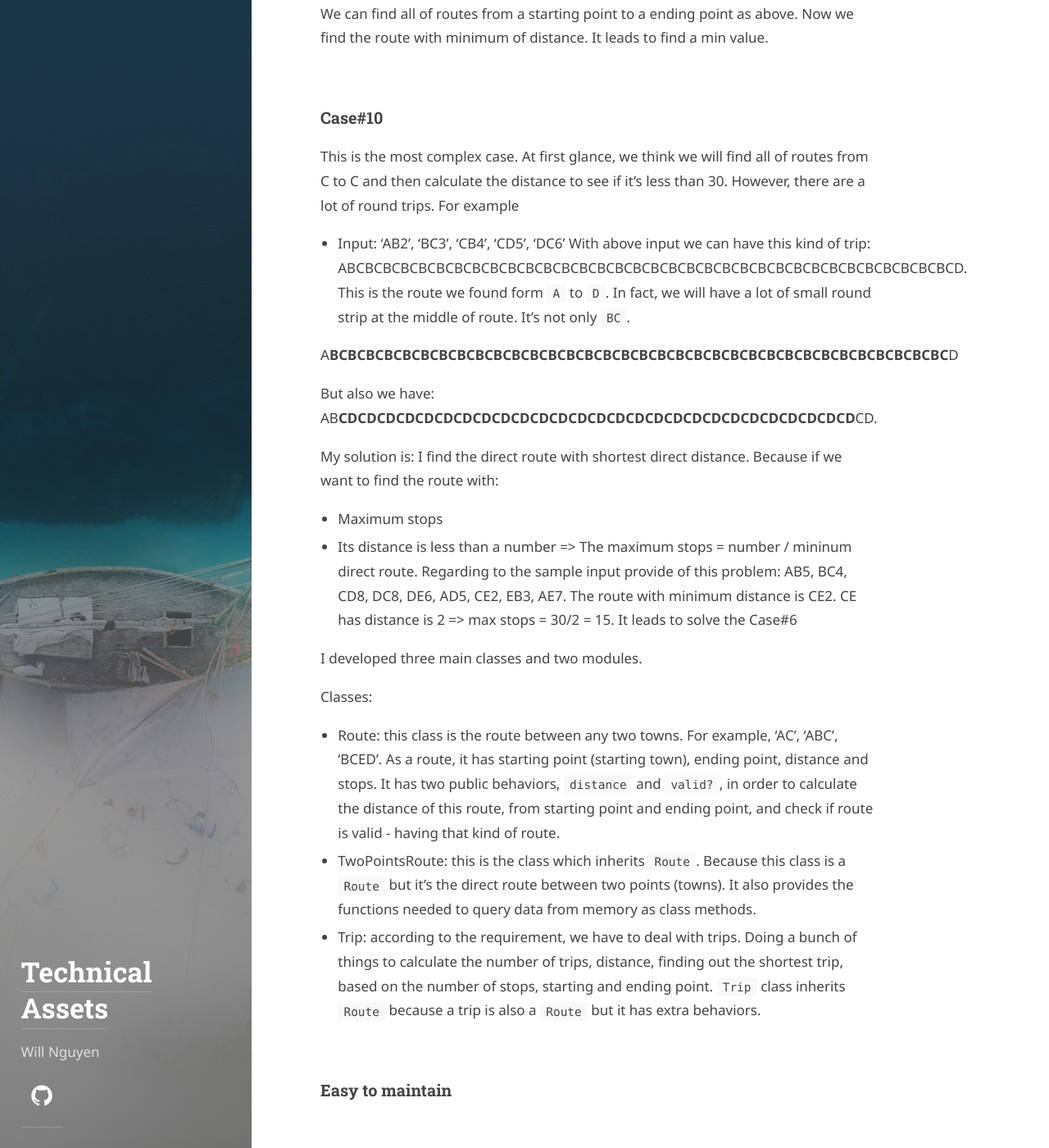
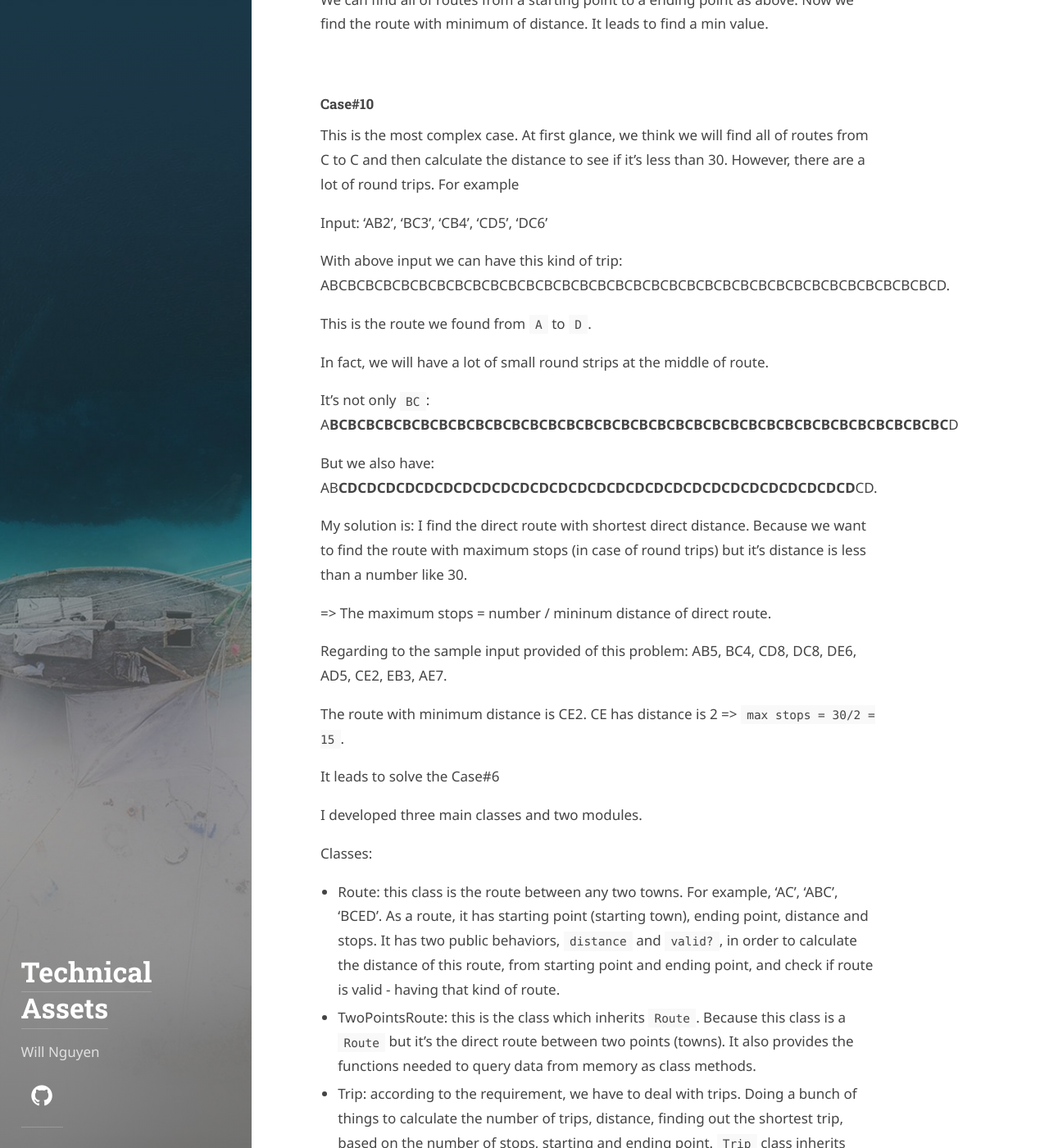
Before and after one commit to nctruong/technical-assets, a Jekyll site: the page built from instruction_and_explanation.md, in a window 1280 px wide and 1400 px high, scrolled down 1857 px. Shown: the whole window at 82% size. Built offline with Jekyll 4.4.1, drawn with Linux system fonts in a browser that asks for light colours; some web fonts are replaced; our own code applies the rules of GitHub Pages for plain Markdown files; some of the changed text lies outside the part shown.

Commit message:
Update instruction_and_explanation.md

````diff
--- a/instruction_and_explanation.md
+++ b/instruction_and_explanation.md
@@ -25,7 +25,7 @@ def exists?
 end
 ```
 
-### Case#6 and Case#7
+#### Case#6 and Case#7
 As we all know about the algorithms for finding routes, I developed a recursive function to find all of routes.
 ```
 module RouteFinder
@@ -35,27 +35,33 @@ end
 ```
 The results depend on the number of stops we want to have in these routes.
 
-### Case#8 and Case#9
+#### Case#8 and Case#9
 We can find all of routes from a starting point to a ending point as above. Now we find the route with minimum of distance. It leads to find a min value.
 
-### Case#10
+#### Case#10
 This is the most complex case. At first glance, we think we will find all of routes from C to C and then calculate the distance to see if it's less than 30. However, there are a lot of round trips. For example
-- Input: 'AB2', 'BC3', 'CB4', 'CD5', 'DC6'
-With above input we can have this kind of trip: ABCBCBCBCBCBCBCBCBCBCBCBCBCBCBCBCBCBCBCBCBCBCBCBCBCBCBCBCBCBCBCBCBCBCD. This is the route we found form `A` to `D`.
-In fact, we will have a lot of small round strip at the middle of route. It's not only `BC`.
 
-A**BCBCBCBCBCBCBCBCBCBCBCBCBCBCBCBCBCBCBCBCBCBCBCBCBCBCBCBCBCBCBCBCBCBC**D
+Input: 'AB2', 'BC3', 'CB4', 'CD5', 'DC6'
 
-But also we have: AB**CDCDCDCDCDCDCDCDCDCDCDCDCDCDCDCDCDCDCDCDCDCDCDCDCDCDCD**CD.
+With above input we can have this kind of trip: ABCBCBCBCBCBCBCBCBCBCBCBCBCBCBCBCBCBCBCBCBCBCBCBCBCBCBCBCBCBCBCBCBCBCD.
 
-My solution is: I find the direct route with shortest direct distance. Because if we want to find the route with:
-- Maximum stops
-- Its distance is less than a number
-=> The maximum stops = number / mininum direct route.
-Regarding to the sample input provide of this problem: AB5, BC4, CD8, DC8, DE6, AD5, CE2, EB3, AE7.
-The route with minimum distance is CE2. CE has distance is 2 => max stops = 30/2 = 15.
+This is the route we found from `A` to `D`.
+
+In fact, we will have a lot of small round strips at the middle of route.
+
+It's not only `BC`: A**BCBCBCBCBCBCBCBCBCBCBCBCBCBCBCBCBCBCBCBCBCBCBCBCBCBCBCBCBCBCBCBCBCBC**D
+
+But we also have: AB**CDCDCDCDCDCDCDCDCDCDCDCDCDCDCDCDCDCDCDCDCDCDCDCDCDCDCD**CD.
+
+My solution is: I find the direct route with shortest direct distance. Because we want to find the route with maximum stops (in case of round trips) but it's distance is less than a number like 30.
+
+=> The maximum stops = number / mininum distance of direct route.
+
+Regarding to the sample input provided of this problem: AB5, BC4, CD8, DC8, DE6, AD5, CE2, EB3, AE7.
+
+The route with minimum distance is CE2. CE has distance is 2 => `max stops = 30/2 = 15`.
+
 It leads to solve the Case#6
-
 
 I developed three main classes and two modules.
 
@@ -65,4 +71,20 @@ Classes:
 - Trip: according to the requirement, we have to deal with trips. Doing a bunch of things to calculate the number of trips, distance, finding out the shortest trip, based on the number of stops, starting and ending point. `Trip` class inherits `Route` because a trip is also a `Route` but it has extra behaviors.
 
 ### Easy to maintain
+In order to decouple regular changeable code from less changeable code, we split Trip's independent methods into two modules `RouteFinder` and `RouteProcessor`. Each module has single responsibility as it's name. Trip inherits Route to reuse the attributes and methods. Logically, Trip is a Route. TwoPointsRoute is same.
+
+Code is clean:
+
+- Each class has enough public methods to use for the requirement. The private methods are the changeable methods but public methods aren't or they rarely change.
+- Each method has single responsibility and the method's name is readable and understandable.
+- Each class and method is short enough.
+- The Unit Tests and Integration test provided with 100% of coverage to make our code reliable.
+
+### Easy to use
+- The responsibility of each class and module is clear enough to know.
+- Each Route and Trip we can provide any starting point and ending point (towns) and involving it's behaviours to get the results.
+
 ### Easy to evolve
+- In future, if we want to add extra behaviors to Trip, just add extra public methods, including modules if necessary.
+- We can reuse any behaviors.
+- I made classes, modules and methods independent as much as possible so that make it easy to make changes with less cost of time.
````
